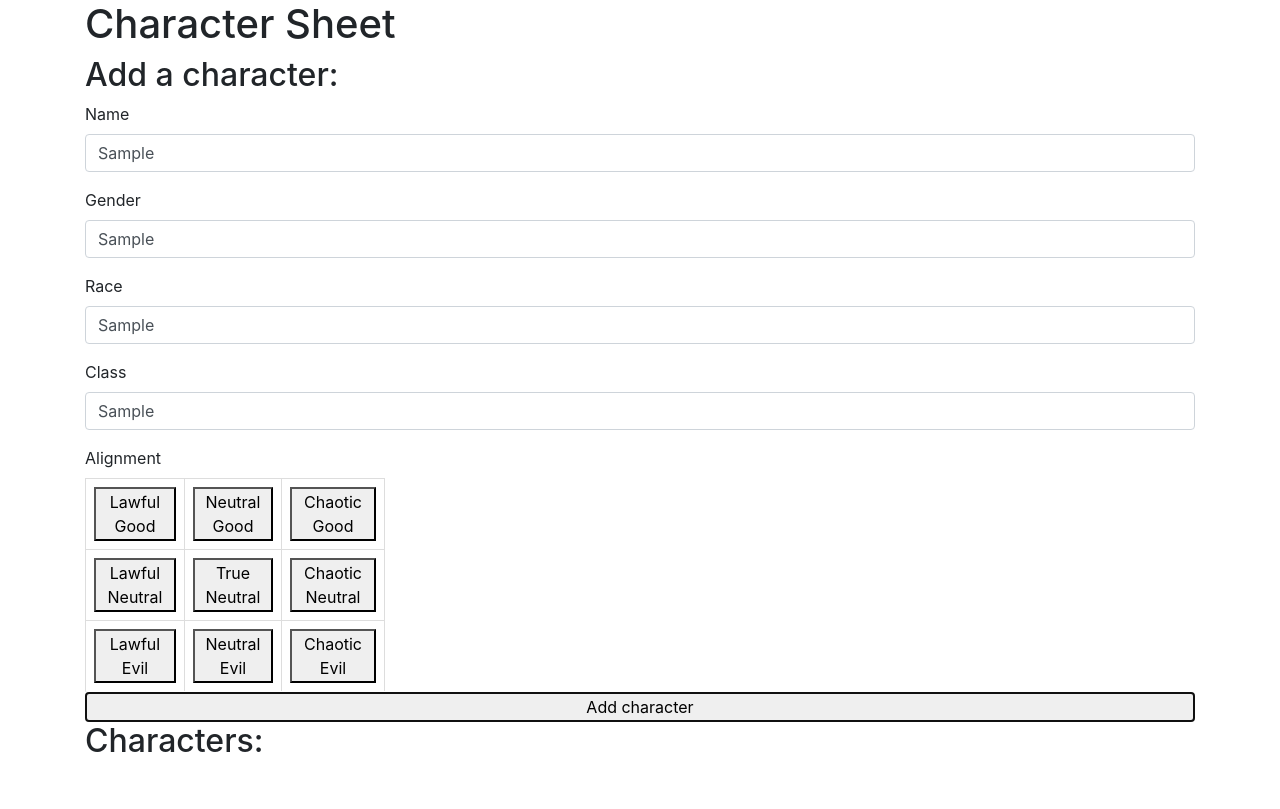
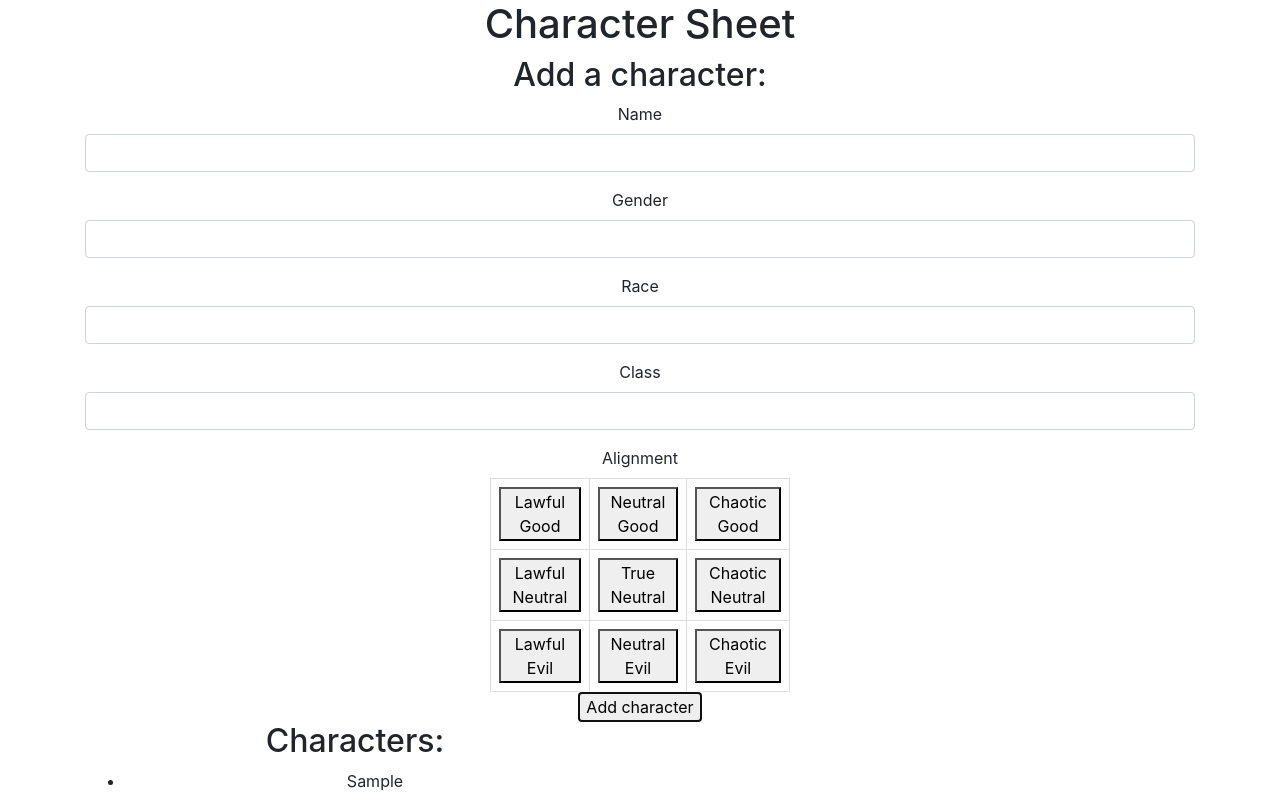
Before and after one commit to julienfullstack/dnd-character, a plain HTML site: page index.html in a window 1280 px wide. Both pictures are taken after typing "Sample", "Sample", "Sample", "Sample" into the empty fields and a click on the button "Add character". Drawn offline with nearby package versions, Linux system fonts and the light colour scheme.

Commit message:
Edited code to meet subission requirements

```diff
--- a/css/styles.css
+++ b/css/styles.css
@@ -15,8 +15,9 @@ td {
 }
 
 button {
-  width: 100%;
-  height: 100%;
+  /* width: 100%;
+  height: 100%; */
+  align-self: center;
   font-size: 16px;
   cursor: pointer;
 }
@@ -24,3 +25,13 @@ button {
 .clicked {
   background-color: yellow;
 }
+
+.container {
+  margin-left: auto;
+  margin-right: auto;
+  text-align: center;
+}
+
+table {
+  margin: auto;
+}
--- a/index.html
+++ b/index.html
@@ -52,14 +52,17 @@
                   <td><button class="alignment-button" onclick="selectAlignment('Chaotic Evil')">Chaotic Evil</button></td>
                 </tr>
               </div>
-            </table>
+          </table>
 
             <!-- <button id="roll-button">Roll Stats</button>
             <table id="stat-grid"></table>
             </div> -->
 
-            <button type="submit" class="submitButton">Add character</button>
+
           </form>
+
+          <button type="submit" class="submitButton">Add character</button>
+
           <div class="row">
           <div class="col">
           <h2>Characters:</h2>
--- a/js/scripts.js
+++ b/js/scripts.js
@@ -11,7 +11,7 @@ function Character(Name, Gender, Race, Class, Alignment, Stats) {
   this.Race = Race,
   this.Class = Class,
   this.Alignment = Alignment,
-  this.Stats = {};
+  this.Stats = Stats;
 }
 
 CharacterSheets.prototype.assignId = function() {
@@ -70,6 +70,7 @@ CharacterSheets.prototype.deleteCharacter = function(id) {
 //   }
 
 //   createGrid(stats);
+//   s
 // }
 
 // function rollDice() {
@@ -122,7 +123,7 @@ function showCharacter(id) {
   $(".race").html(character.Race);
   $(".class").html(character.Class);
   $(".alignment").html(character.Alignment);
-  $(".stats").html( );
+  // $(".stats").html( );
   // var stats = "";
   // character.stats.forEach(function(stat) {
   //   stats += "<li>" + stat + "</li>";
@@ -161,8 +162,8 @@ function resetForm() {
   var form = document.getElementById("new-character");
   form.reset();
   $("button.alignment-button").removeClass("clicked");
-  const grid = document.getElementById('stat-grid');
-  grid.innerHTML = '';
+  // const grid = document.getElementById('stat-grid');
+  // grid.innerHTML = '';
 }
 
 $(document).ready(function() {
@@ -183,11 +184,17 @@ $(document).ready(function() {
     var inputtedRace = $("input#new-race").val();
     var inputtedClass = $("input#new-class").val();
     var inputtedAlignment = clickedAlignment;
-    var inputtedStats = stats;
     var newCharacter = new Character(inputtedName, inputtedGender, inputtedRace, inputtedClass, inputtedAlignment);
-    character.Stats = inputtedStats;
+    // $(".new-stat").each(function() {
+    //   var stat = $(this).find("input.stat").val();
+    //   newCharacter.addStats(stat);
+    // });
     resetForm();
     characterSheet.addCharacter(newCharacter);
     display(characterSheet);
+    // $("#additional-stats").empty();
   });
+
+
+
 });
```
Also changed, not shown: 1 other file.
